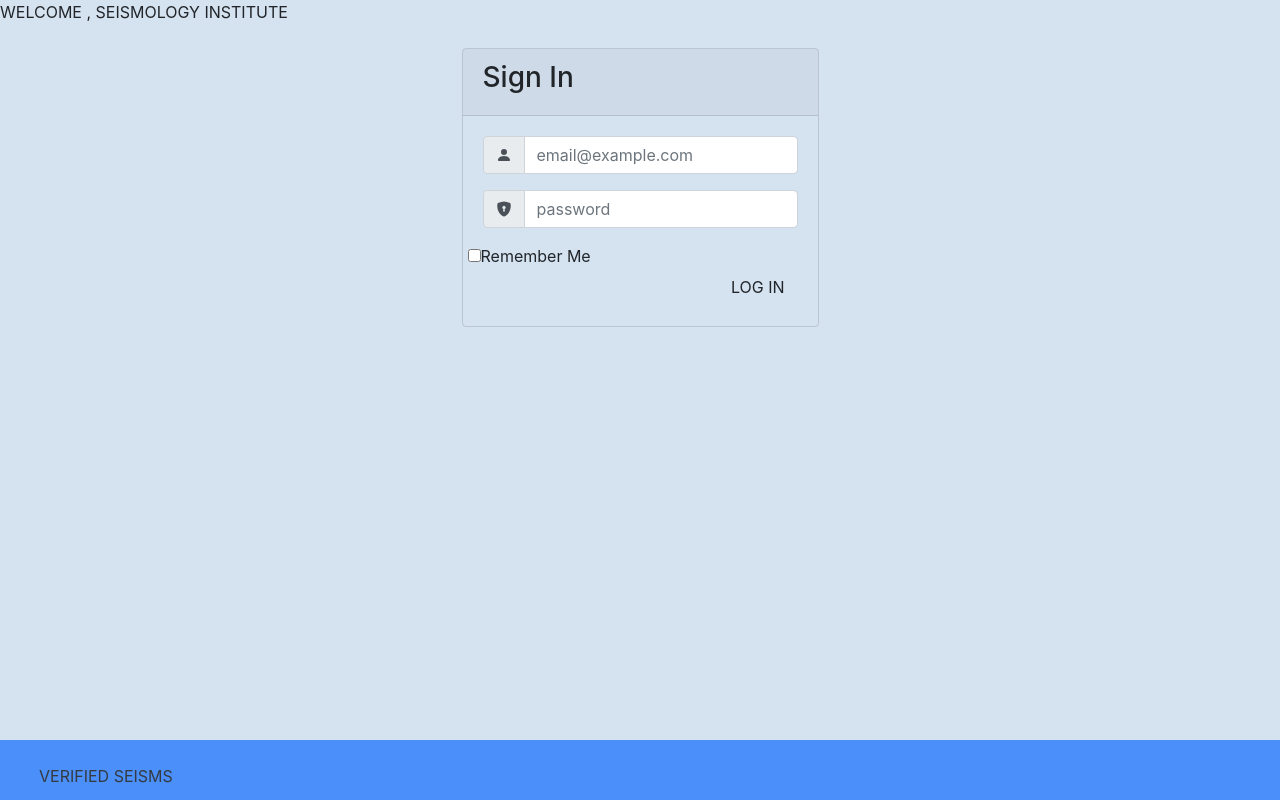
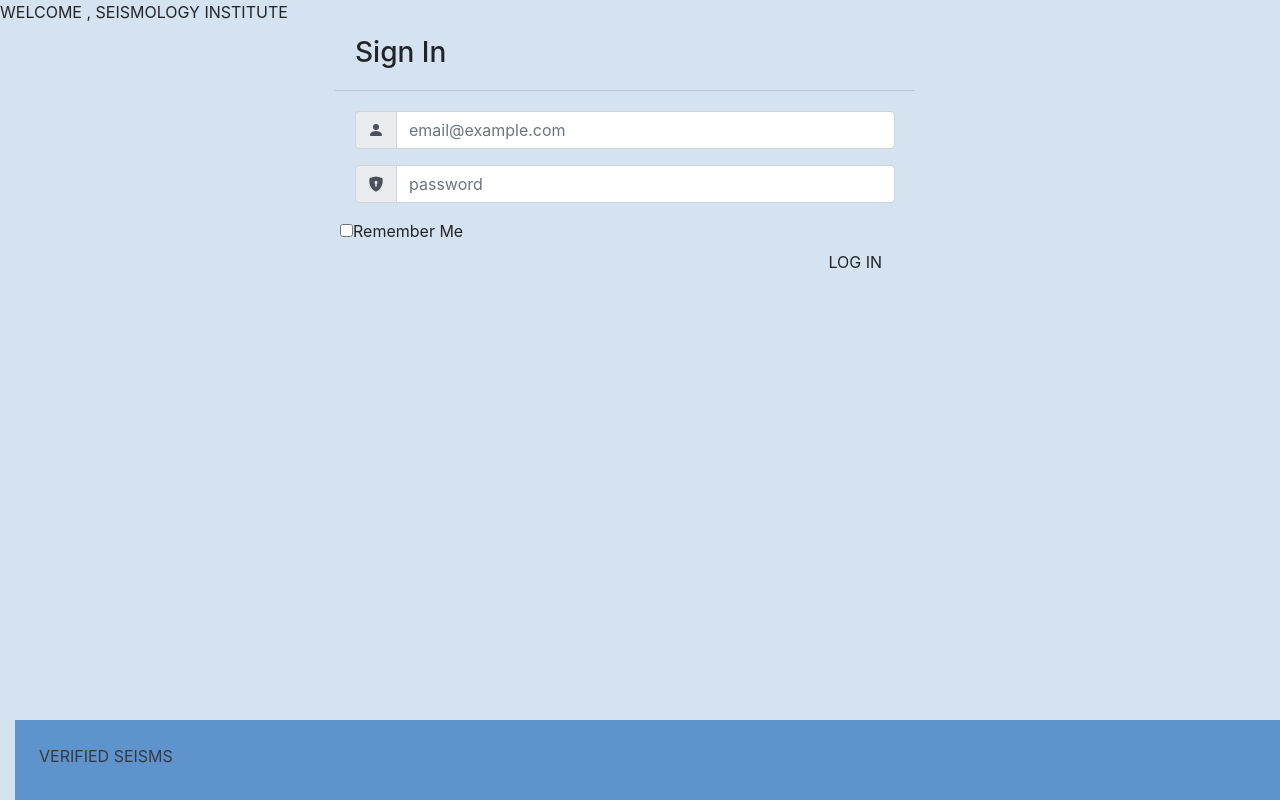
Before and after one commit to YoelRoger/seismology, a Flask app: template web/main/templates/log in.html in a window 1280 px wide. Run offline with Flask 2, Linux system fonts and the light colour scheme; the template is opened without the code that fills it, so the values that code supplies are empty; parts of the project's set-up code (start-up, migrations or seed data) failed here and were passed over; some libraries are stand-ins or nearby versions.

Commit message:
sm added tp10

```diff
--- a/web/main/static/css/styles.css
+++ b/web/main/static/css/styles.css
@@ -19,3 +19,6 @@
       width: 100%;
     }
 .nav-item > bi {fill:white !important;}
+
+.card-body {background-color:rgba(66, 134, 244,0) !important}
+.card-header {background-color:rgba(66, 134, 244,0) !important}
--- a/web/main/templates/log in.html
+++ b/web/main/templates/log in.html
@@ -23,18 +23,18 @@
   </head>
 
 
-  <body style="background-color:rgb(237, 244, 255)">
+  <body>
     <div class="container-fluid">
 
-        <div class="row justify-content-center" ><!--log in-->
-
-                <div class="card m-4" style="background-color:rgba(66, 134, 244,0)">
-                    <div class="card-header " >
+        <div class="row col-md-12 justify-content-center" ><!--log in-->
+                <div class="col-sm-2"></div>
+                <div class="col-md-6 col-sm-8">
+                    <div class="card-header" >
                         <h3>Sign In</h3>
                     </div>
                     <div class="card-body">
                         <form>
-                            <div class="input-group form-group">
+                            <div class="input-group form-group"> <!--email box-->
                                 <div class="input-group-prepend">
                                     <span class="input-group-text" id="inputGroupPrepend">
                                         <svg class="bi bi-person-fill" width="1em" height="1em" viewBox="0 0 16 16" fill="currentColor" xmlns="http://www.w3.org/2000/svg">
@@ -45,7 +45,7 @@
                                 <input type="email" class="form-control" placeholder="email@example.com">
 
                             </div>
-                            <div class="input-group form-group">
+                            <div class="input-group form-group"> <!--password box-->
                                 <div class="input-group-prepend">
                                     <span class="input-group-text">
                                         <svg class="bi bi-shield-lock-fill" width="1em" height="1em" viewBox="0 0 16 16" fill="currentColor" xmlns="http://www.w3.org/2000/svg">
@@ -55,26 +55,26 @@
                                 </div>
                                 <input type="password" class="form-control" placeholder="password">
                             </div>
-                            <div class="row align-items-center remember">
+                            <div class="row align-items-center remember"> <!--rememberme box-->
                                 <input type="checkbox">Remember Me
                             </div>
                             <div class="form-group">
-                                <input type="submit" value="LOG IN" class="btn float-right login_btn">
+                                <input type="submit" value="LOG IN" class="btn float-right login_btn"> <!--log in bottom box-->
                             </div>
                         </form>
                     </div>
                 </div>
-
+                <div class="col-sm-2"></div>
 
 
         </div><!--fin row login-->
 
 
 
-            <footer>
-                <div class="row" style="background-color:rgb(75, 143, 250); position: fixed; height: 60px; bottom: 0; width: 100%;"><!--footer-->
+            <footer class="page-footer">
+                <div class="row "><!--footer-->
 
-                    <div class="col-md-4 m-4" ><a href="#" class="text-dark ">VERIFIED SEISMS</a></div>
+                    <div class="col-sm-4 m-4" ><a href="#" class="text-dark ">VERIFIED SEISMS</a></div>
 
                 </div><!--fin row footer-->
             </footer>
```
Also changed, not shown: web/main/templates/verified seism.html (+8 -8 lines), web/main/templates/verified seisms.html (+6 -6 lines).
